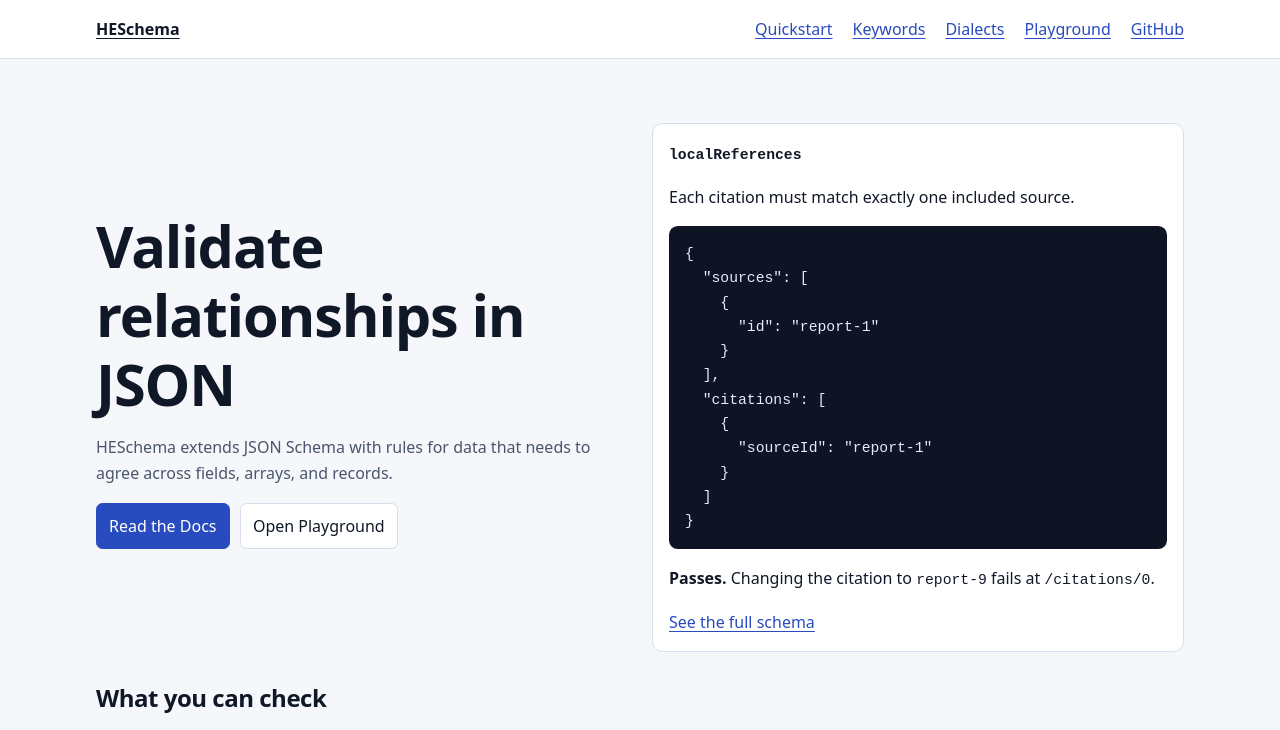
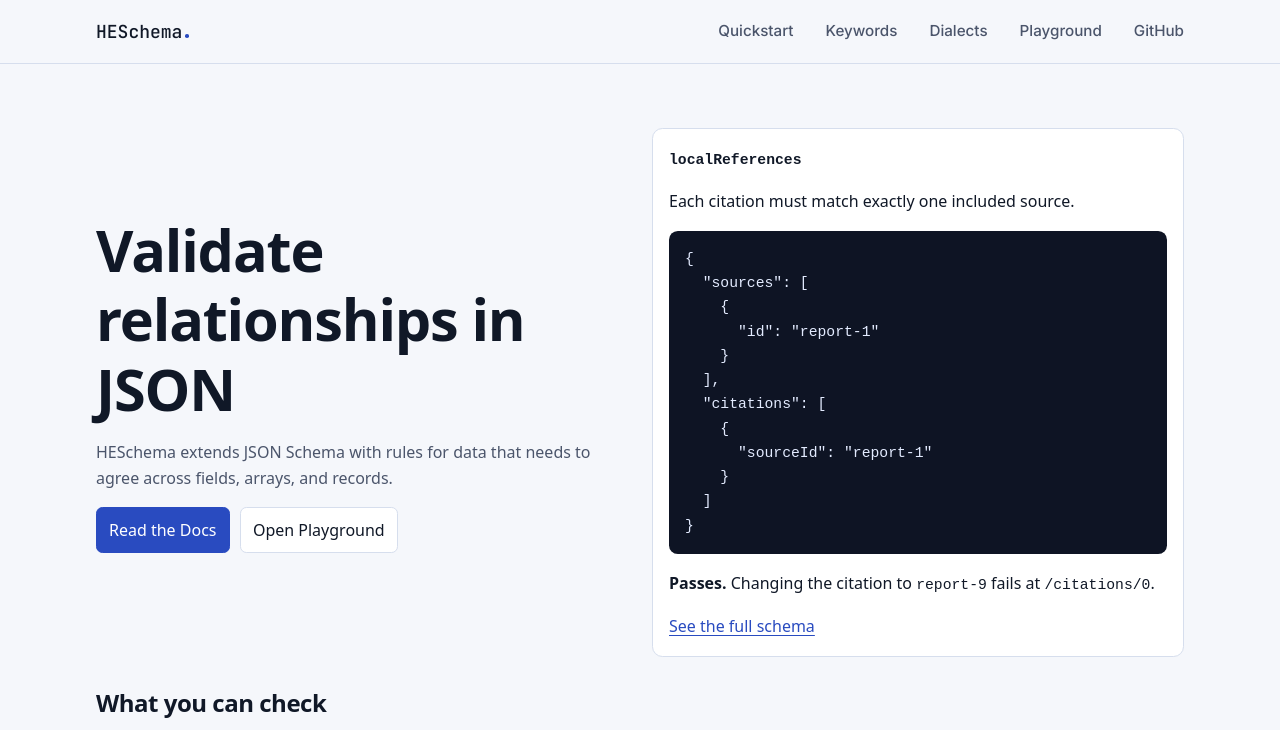
Before and after one commit to HarshPopat23/HESchema-Website, a plain HTML site: page index.html in a window 1280 px wide. Shown: the top 730 px of the page. Drawn offline with Linux system fonts and the light colour scheme.

Commit message:
Style the HESchema header to match the portfolio

```diff
--- a/style.css
+++ b/style.css
@@ -1,3 +1,5 @@
+@import url("https://fonts.googleapis.com/css2?family=Inter:wght@500&family=JetBrains+Mono:wght@500&display=swap");
+
 :root {
   color-scheme: light;
   --bg: #f5f7fb;
@@ -12,10 +14,37 @@
 body { margin: 0; background: var(--bg); color: var(--text); font: 1rem/1.65 system-ui, sans-serif; }
 a { color: var(--accent); text-underline-offset: .18em; }
 :focus-visible { outline: 3px solid var(--accent); outline-offset: 3px; }
-header, footer { background: var(--surface); border-block-end: 1px solid var(--border); }
-nav, main, .footer-inner { width: min(100% - 2rem, 68rem); margin-inline: auto; }
-nav { display: flex; flex-wrap: wrap; gap: .6rem 1.25rem; padding-block: 1rem; }
-.brand { color: var(--text); font-weight: 750; margin-inline-end: auto; }
+footer { background: var(--surface); border-block-end: 1px solid var(--border); }
+header { background: var(--bg); border-block-end: 1px solid var(--border); }
+header nav, main, .footer-inner { width: min(100% - 2rem, 68rem); margin-inline: auto; }
+header nav {
+  display: flex;
+  flex-wrap: wrap;
+  align-items: center;
+  gap: .75rem clamp(1rem, 3vw, 2rem);
+  padding-block: 1.125rem;
+  font: 500 .95rem/1.5 "Inter", system-ui, sans-serif;
+}
+header nav a { color: var(--muted); text-decoration: none; }
+header nav a:hover { color: var(--accent); text-decoration: underline; }
+header nav .brand {
+  color: var(--text);
+  font: 500 1.125rem/1.5 "JetBrains Mono", ui-monospace, monospace;
+  margin-inline-end: auto;
+}
+header nav .brand::after {
+  content: "";
+  display: inline-block;
+  inline-size: .2em;
+  block-size: .2em;
+  margin-inline-start: .15em;
+  border-radius: 50%;
+  background: var(--accent);
+}
+@media (max-width: 42rem) {
+  header nav { padding-block: .875rem; }
+  header nav .brand { flex-basis: 100%; }
+}
 main { padding-block: clamp(1.5rem, 5vw, 4rem); min-height: 70vh; }
 .reading { max-width: 52rem; }
 h1, h2, h3 { line-height: 1.2; letter-spacing: -.02em; }
```
